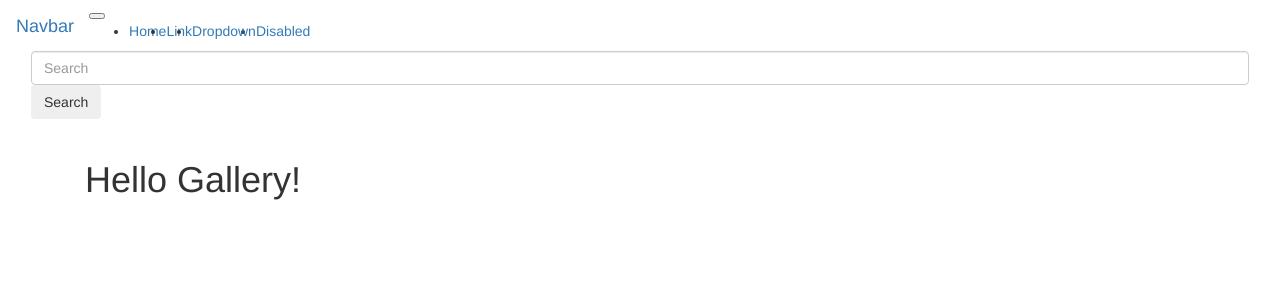
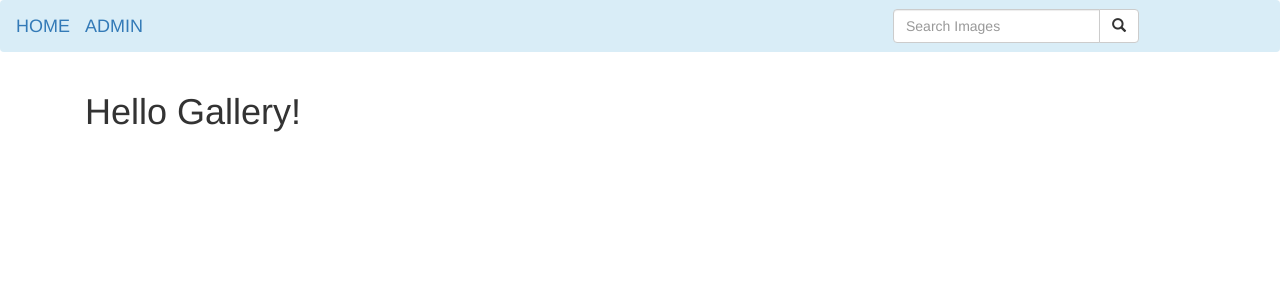
Before and after one commit to Moni-que/DjangoPhotoGallery, a Django app: page / in a window 1280 px wide. Shown: the top 300 px of the page. Run offline with Django 4.2, Linux system fonts and the light colour scheme; some libraries are stand-ins or nearby versions.

Commit message:
add navbar with a search functionality

```diff
--- a/PhotoGallery/templates/navbar.html
+++ b/PhotoGallery/templates/navbar.html
@@ -1,36 +1,26 @@
-<nav class="navbar navbar-expand-lg navbar-light bg-light">
-    <div class="container-fluid">
-      <a class="navbar-brand" href="#">Navbar</a>
-      <button class="navbar-toggler" type="button" data-bs-toggle="collapse" data-bs-target="#navbarSupportedContent" aria-controls="navbarSupportedContent" aria-expanded="false" aria-label="Toggle navigation">
-        <span class="navbar-toggler-icon"></span>
-      </button>
-      <div class="collapse navbar-collapse" id="navbarSupportedContent">
-        <ul class="navbar-nav me-auto mb-2 mb-lg-0">
-          <li class="nav-item">
-            <a class="nav-link active" aria-current="page" href="#">Home</a>
-          </li>
-          <li class="nav-item">
-            <a class="nav-link" href="#">Link</a>
-          </li>
-          <li class="nav-item dropdown">
-            <a class="nav-link dropdown-toggle" href="#" id="navbarDropdown" role="button" data-bs-toggle="dropdown" aria-expanded="false">
-              Dropdown
-            </a>
-            <ul class="dropdown-menu" aria-labelledby="navbarDropdown">
-              <li><a class="dropdown-item" href="#">Action</a></li>
-              <li><a class="dropdown-item" href="#">Another action</a></li>
-              <li><hr class="dropdown-divider"></li>
-              <li><a class="dropdown-item" href="#">Something else here</a></li>
-            </ul>
-          </li>
-          <li class="nav-item">
-            <a class="nav-link disabled" href="#" tabindex="-1" aria-disabled="true">Disabled</a>
-          </li>
-        </ul>
-        <form class="d-flex">
-          <input class="form-control me-2" type="search" placeholder="Search" aria-label="Search">
-          <button class="btn btn-outline-success" type="submit">Search</button>
-        </form>
-      </div>
+<nav class="navbar navbar-info bg-info">
+  <div class="container-fluid">
+    <div class="navbar-header">
+      <a class="navbar-brand" href="">HOME</a>
     </div>
-  </nav>
+    <div class="navbar-header">
+      <a class="navbar-brand" href="">ADMIN</a>
+    </div>
+
+    <!-- Adding a search form  -->
+    <div class="col-sm-4 col-md-4 navbar-right">
+
+      <form class="navbar-form" role="search" action="">
+
+        <div class="input-group">
+          <input type="text" class="form-control" placeholder="Search Images" name="">
+          <div class="input-group-btn">
+            <button class="btn btn-default" type="submit"><i class="glyphicon glyphicon-search"></i></button>
+          </div>
+        </div>
+
+      </form>
+    </div>
+    <!-- search form end -->
+  </div>
+</nav>
```
